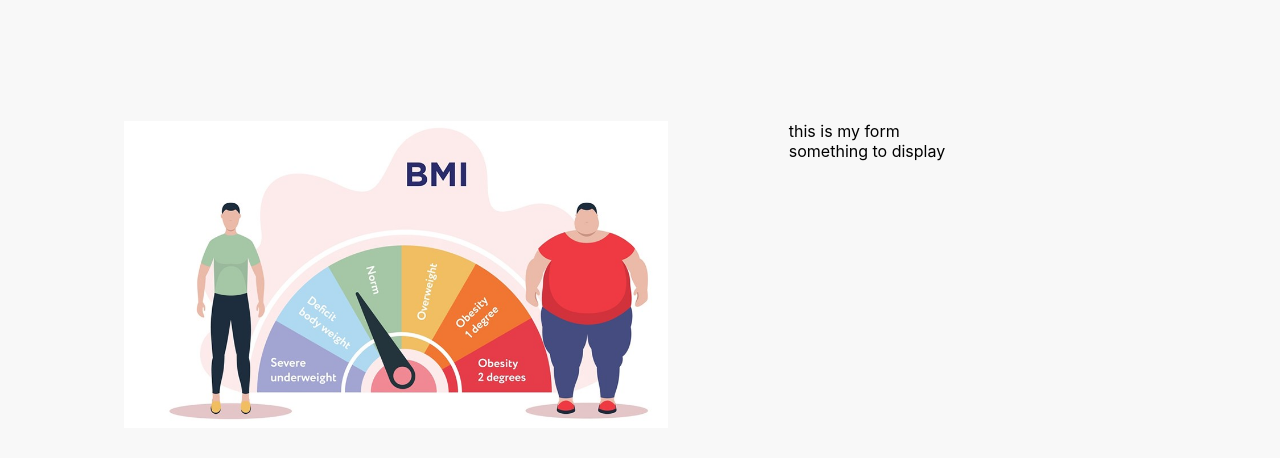
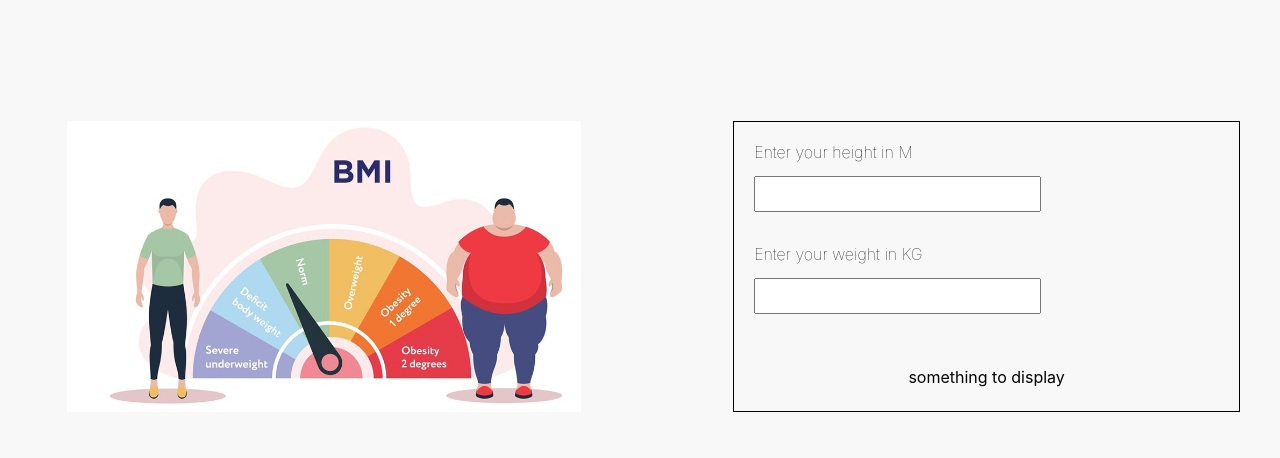
Before and after one commit to KwesiSai/weighvy-app, a React (Create React App) app: page /bmi in a window 1280 px wide. Shown: the top 458 px of the page. Built offline with nearby package versions, Linux system fonts and the light colour scheme; the HTML template or start-up script is replaced by a standard one.

Commit message:
update feature/BMI: edit styling of form element

```diff
--- a/src/components/BMI.tsx
+++ b/src/components/BMI.tsx
@@ -6,23 +6,40 @@ const MainContainer = styled.div`
     display:grid;
     grid-template-columns: 1fr 1fr;
     margin-top: 10%;
+    margin-left: -5%;
 `
 const LogoSection = styled.section`
     display: flex;
     flex-direction: column;
     padding: 0 0 0 10%;
-    margin-left: 0;
 
     img{
         height: auto;
-        width: 100%;
+        width: 90%;
     }
 `
 const CalculateSection = styled.section`
-    margin-left: 20%;
+    margin-left: 15%;
+    margin-right: 5%;
+    border: 1px solid black;
+    form{
+        display: flex;
+        flex-direction: column;
+        justify-content: center;
+        padding: 4%;
+    }
+    form input{
+         height: 30px;
+         width: 60%;
+         margin-bottom: 7%;
+    }
+         form label{
+            font-weight: 100;
+            margin-bottom: 3%;
+         }
 `
 const DisplayContainer = styled.div`
-
+    justify-self: center;
 `
 
 const  BMI: React.FC = () => {
@@ -33,7 +50,10 @@ const  BMI: React.FC = () => {
             </LogoSection>
             <CalculateSection>
                 <form>
-                    this is my form
+                    <label for="height"> Enter your height in M</label>
+                    <input type="number" id="height" name="height"/>
+                    <label for="weight">Enter your weight in KG</label>
+                    <input type="number" id="weight" name="height"/>
                 </form>
                 <DisplayContainer>
                     something to display
```
